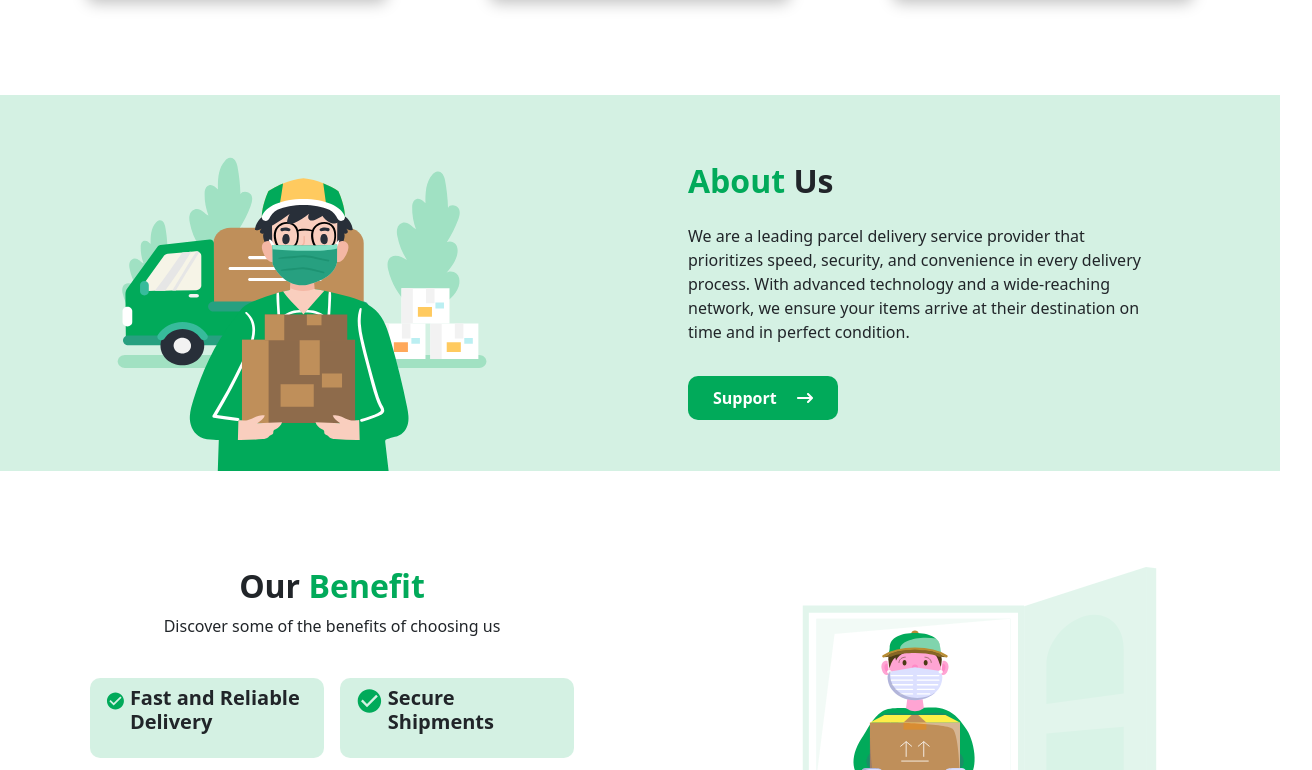
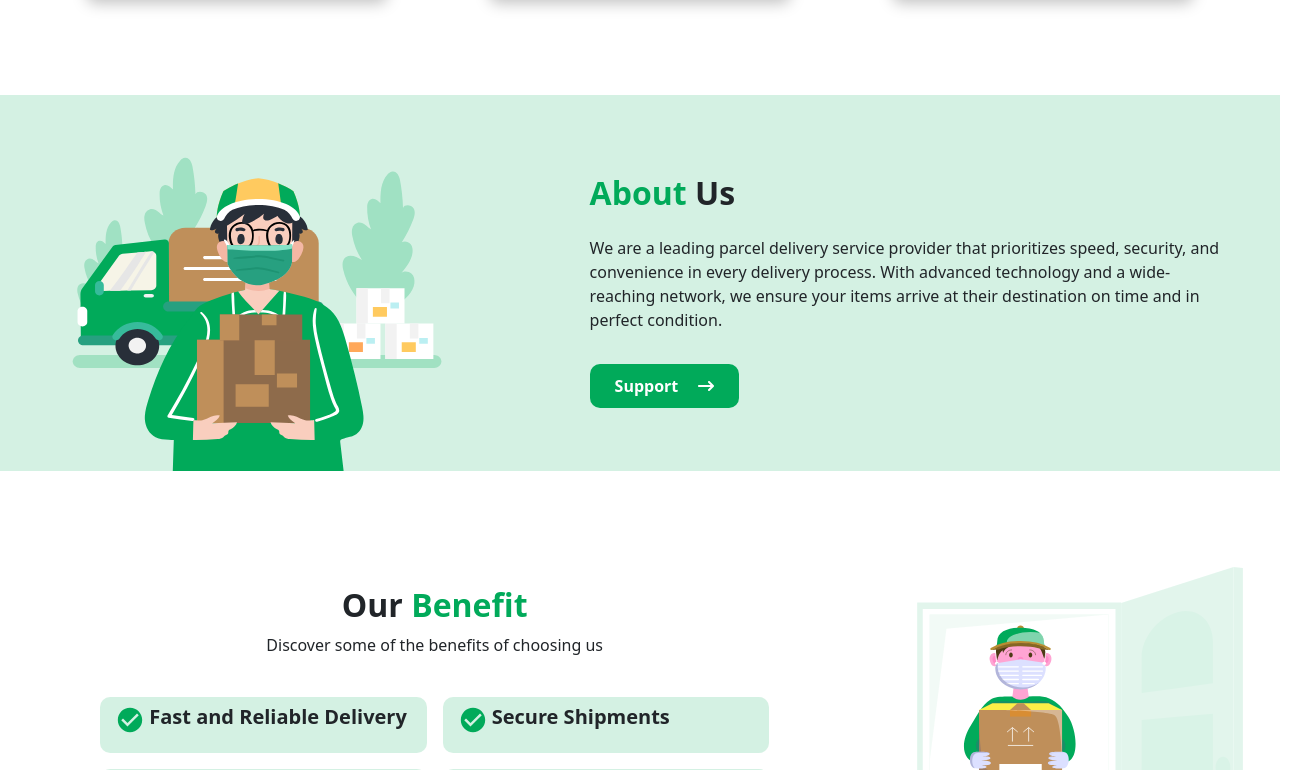
Before and after one commit to PetrusFE4/Aplikasi-Pengiriman-Barang, a React (Create React App) app: page / in a window 1280 px wide. Shown: the part 1110-1880 px from the top of the page, 1312 px wide, since content can reach past the window. Built offline with nearby package versions, Linux system fonts and the light colour scheme.

Commit message:
memperbaiki about dan benefit section

```diff
--- a/src/assets/css/AboutSection.css
+++ b/src/assets/css/AboutSection.css
@@ -1,11 +1,13 @@
 .about {
   background-color: rgba(1, 170, 90, 0.17);
-  width: 100vw;
   box-sizing: border-box;
 }
 
 .content-about h2 span {
   color: #01aa5a;
+}
+.content-container{
+    width: 80%;
 }
 .image-about img {
   width: 400px;
--- a/src/components/AboutSection.jsx
+++ b/src/components/AboutSection.jsx
@@ -8,13 +8,14 @@ import { ButtonStyle } from "./StyledComponents";
 function AboutSection() {
   return (
     <section
-      className="about container-fluid ps-4 pe-4 ps-sm-5 ps-sm-5 d-flex flex-column flex-sm-row pt-3 pb-5 pb-sm-0 justify-content-between align-items-center gap-5"
+      className="about container-fluid ps-3 pe-3 ps-sm-5 ps-sm-5 d-flex flex-column flex-lg-row pt-3 pb-5 pb-lg-0 justify-content-between align-items-center gap-5"
       id="about"
     >
-      <div className="image-about ps-3 pe-3 ps-sm-1 pe-sm-1 ps-lg-5 pe-lg-5">
+      <div className="image-about ps-3 pe-3 ps-sm-1 pe-sm-1 ps-lg-5 pe-lg-5 col-12 col-lg-4 d-flex justify-content-center">
         <img src={ImageAbout} alt="about" />
       </div>
-      <div className="content-about d-flex flex-column gap-3 ps-lg-5 pe-lg-5 m-lg-5 ">
+      <div className="content-about d-flex  justify-content-center pb-sm-3  pt-sm-3 align-items-center ps-2  col-12 col-lg-8">
+        <div className="content-container d-flex flex-column gap-3 ">
         <h2 className="fs-2 fw-bold">
           <span>About</span> Us
         </h2>
@@ -33,6 +34,7 @@ function AboutSection() {
             Support <FaArrowRightLong />
           </ButtonStyle>
         </div>
+        </div>
       </div>
     </section>
   );
--- a/src/components/BenefitSection.jsx
+++ b/src/components/BenefitSection.jsx
@@ -8,7 +8,7 @@ function BenefitSection() {
   return (
     <section className="benefit container-fluid pt-5 pb-5  d-flex align-items-center">
       <div className="benefit-container container-fluid d-flex flex-column flex-lg-row justify-content-beetwen">
-        <div className="benefit-content col-12 col-lg-6 d-flex flex-column justify-content-center align-items-center order-2 order-lg-1 pt-5 pb-1">
+        <div className="benefit-content col-12 col-lg-8 d-flex flex-column justify-content-center align-items-center order-2 order-lg-1 pt-5 pb-1 ">
           <div className="header-content text-center">
             <h2 className="fs-2 fw-bold">
               Our <span>Benefit</span>
@@ -42,7 +42,7 @@ function BenefitSection() {
             </div>
           </div>
         </div>
-        <div className="benefit-image col-12 col-lg-6 d-flex justify-content-center order-1 order-lg-2 pt-5">
+        <div className="benefit-image col-12 col-lg-4 d-flex justify-content-center order-1 order-lg-2 pt-5">
           <img src={ImageBenefit} alt="benefit section" />
         </div>
       </div>
```
